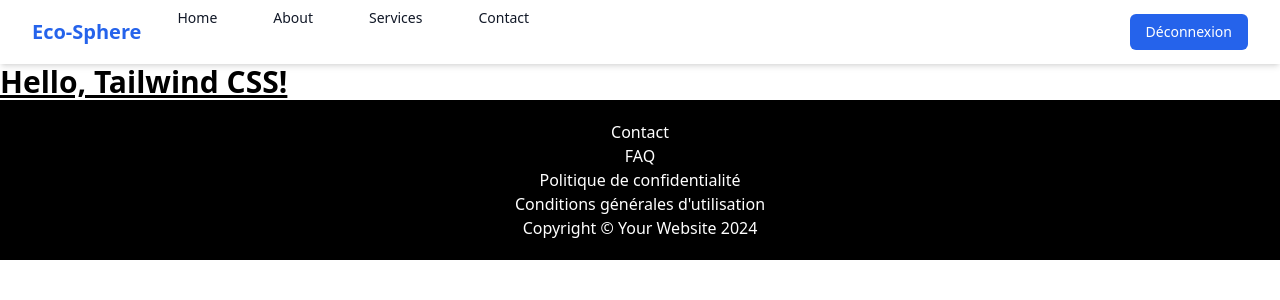
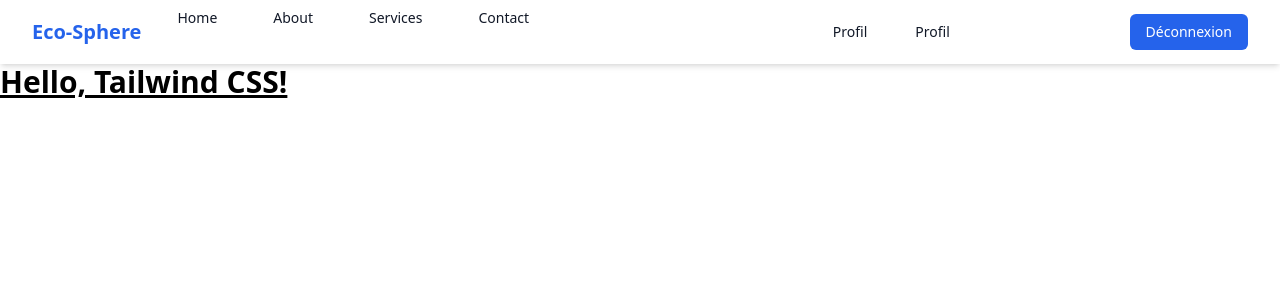
Before and after one commit to OWkut/Eco-Sphere, a PHP site: page / in a window 1280 px wide. Shown: the top 300 px of the page. Run offline with PHP 8.4, Linux system fonts and the light colour scheme; the visitor is signed in with stand-in values (Sample User, id 1); some libraries are stand-ins or nearby versions.

Commit message:
profil + fin admin

```diff
--- a/Controllers/VisiteurController.php
+++ b/Controllers/VisiteurController.php
@@ -5,9 +5,11 @@ require_once("./Controllers/MainController.php");
 
 class VisiteurController extends MainController{
     private $VisiteurModel;
+
     public function __construct(){
         $this->VisiteurModel = new VisiteurModel();
     }
+
     public function accueil(){
         $data_page = [
             "page_description" => "Description de la page d'accueil",
@@ -77,4 +79,21 @@ class VisiteurController extends MainController{
         header("Location: ". URL . "accueil");
     }
 
+    public function profil(){
+        $data=$this->VisiteurModel->getInfoPerso();
+        $data_page = [
+            "page_description" => "Description du profil",
+            "page_title" => "Profil",
+            "user" => $data,
+            "view" => "Views/Profil.view.php",
+            "template" => "Views/common/template.php"
+        ];
+        $this->genererPage($data_page);
+    }
+
+    public function modifierInfo($email,$info){
+        $this->VisiteurModel->modifierInfo($email,$info);
+        header("Location: " . URL . "profil");
+    }
+
 }
--- a/Models/VisiteurModel.php
+++ b/Models/VisiteurModel.php
@@ -40,4 +40,24 @@ class VisiteurModel extends db
         $stmt->closeCursor();
         return $estModifier;
     }
+
+    public function getInfoPerso(){
+        $req = "SELECT * FROM users WHERE email = :email";
+        $stmt = $this->getBdd()->prepare($req);
+        $stmt->bindValue(":email", $_SESSION['profil']['email'], PDO::PARAM_STR);
+        $stmt->execute();
+        $resultat = $stmt->fetch(PDO::FETCH_ASSOC);
+        $stmt->closeCursor();
+        return $resultat;
+    }
+
+    public function modifierInfo($email,$info){
+        $req = "UPDATE users SET infos = :infos WHERE email = :email";
+        $stmt = $this->getBdd()->prepare($req);
+        $stmt->bindValue(":infos", $info, PDO::PARAM_STR);
+        $stmt->bindValue(":email", $email, PDO::PARAM_STR);
+        $stmt->execute();
+        $stmt->closeCursor();
+    }
+
 }
--- a/Views/common/footer.php
+++ /dev/null
@@ -1,10 +0,0 @@
-<footer class="py-5 bg-black">
-            <div class="container px-5">
-                <p class="m-0 text-center text-white small">Contact</p>
-                <p class="m-0 text-center text-white small">FAQ</p>
-                <p class="m-0 text-center text-white small">Politique de confidentialité</p>
-                <p class="m-0 text-center text-white small">Conditions générales d'utilisation</p>
-                <p></p>
-                <p class="m-0 text-center text-white small">Copyright &copy; Your Website 2024</p>
-            </div>
-        </footer>
--- a/Views/common/menu.php
+++ b/Views/common/menu.php
@@ -16,6 +16,16 @@
             <?php if(!empty($_SESSION['profil']['role']) && $_SESSION['profil']['role']==="Admin") : ?>
                 <div class="hidden sm:ml-6 sm:flex sm:items-center">
                     <a href="<?= URL ?>\droits" class="text-gray-900 hover:text-blue-500 px-3 py-2 rounded-md text-sm font-medium">Gestion des comptes</a>
+                </div>
+            <?php endif; ?>
+        </div>
+        <div class="flex items-center">
+            <?php if(!empty($_SESSION['profil'])) : ?>
+                <div class="hidden sm:ml-6 sm:flex sm:items-center">
+                    <a href="<?= URL ?>profil" class="text-gray-900 hover:text-blue-500 px-3 py-2 rounded-md text-sm font-medium">Profil</a>
+                </div>
+                <div class="hidden sm:ml-6 sm:flex sm:items-center">
+                    <a href="<?= URL ?>profil" class="text-gray-900 hover:text-blue-500 px-3 py-2 rounded-md text-sm font-medium">Profil</a>
                 </div>
             <?php endif; ?>
         </div>
--- a/Views/common/template.php
+++ b/Views/common/template.php
@@ -7,7 +7,7 @@
   <meta charset="utf-8">
   <meta name="viewport" content="width=device-width, initial-scale=1, shrink-to-fit=no">
   <meta name="description" content="<?= $page_description; ?>">
-
+  <link href="https://cdn.jsdelivr.net/npm/tailwindcss@2.2.19/dist/tailwind.min.css" rel="stylesheet">
   <link rel="stylesheet" href="<?= URL ?>/Public/CSS/style.css">
 
 </head>
@@ -25,10 +25,6 @@
         }
         ?>
 
-    <footer>
-      <?php require_once("./Views/common/footer.php"); ?>
-    </footer>
-
     <?php if(!empty($page_javascript)) : ?>
       <?php foreach ($page_javascript as $fichier_javascript) : ?>
         <script src="<?= URL?>public/JavaScript/<?= $fichier_javascript ?>"></script>
@@ -36,7 +32,7 @@
     <?php endif; ?>
 
     <script src="<?= URL ?>public/JavaScript/jquery-3.2.1.js"></script>
-    <!-- Bootstrap JavaScript Libraries -->
+    <link href="https://fonts.googleapis.com/icon?family=Material+Icons" rel="stylesheet">
     <script src="https://cdn.jsdelivr.net/npm/@popperjs/core@2.11.6/dist/umd/popper.min.js" integrity="sha384-oBqDVmMz9ATKxIep9tiCxS/Z9fNfEXiDAYTujMAeBAsjFuCZSmKbSSUnQlmh/jp3" crossorigin="anonymous"></script>
     <script src="https://cdn.jsdelivr.net/npm/bootstrap@5.2.3/dist/js/bootstrap.bundle.min.js"></script>
     <script src="https://kit.fontawesome.com/9bae5d6ed8.js" crossorigin="anonymous"></script>
--- a/Views/droits.view.php
+++ b/Views/droits.view.php
@@ -20,9 +20,9 @@
                             <td class="px-6 py-4"></td>
                         <?php else : ?>
                             <td class="px-6 py-4">
-                                <form action="<?= URL ?>validation_modificationRole" method="POST" class="inline">
+                                <form action="<?= URL ?>modifier_role" method="POST" class="inline">
                                     <input type="hidden" name="email" value="<?= $utilisateur['email'] ?>" />
-                                    <select name="rol" class="form-select bg-white border border-gray-300 rounded-lg py-2 px-5 text-lg focus:ring-2 focus:ring-blue-500 hover:bg-indigo-50 transition duration-300" onchange="confirm('Confirmez-vous la modification ?') ? submit() : document.location.reload()">
+                                    <select name="role" class="form-select bg-white border border-gray-300 rounded-lg py-2 px-5 text-lg focus:ring-2 focus:ring-blue-500 hover:bg-indigo-50 transition duration-300" onchange="confirm('Confirmez-vous la modification ?') ? submit() : document.location.reload()">
                                         <option value="Utilisateurs" <?= $utilisateur['role'] === "Utilisateurs" ? "selected" : ""?>>Utilisateur</option>
                                         <option value="Admin" <?= $utilisateur['role'] === "Admin" ? "selected" : ""?>>Administrateur</option>
                                     </select>
--- a/index.php
+++ b/index.php
@@ -66,16 +66,29 @@ try {
             break;
         case "supprimer_utilisateur":
             if(!empty($_SESSION['profil']) && $_SESSION['profil']['role']==="Admin"){
-                $email=htmlspecialchars($_POST['email'],ENT_QUOTES,'UTD-8');
+                $email=htmlspecialchars($_POST['email'],ENT_QUOTES,'UTF-8');
                 $administrateurController->supprimer_utilisateur($email);
             }
             break;
 
         case "modifier_role":
             if(!empty($_SESSION['profil']) && $_SESSION['profil']['role']==="Admin"){
-                $email=htmlspecialchars($_POST['email'],ENT_QUOTES,'UTD-8');
-                $administrateurController->supprimer_utilisateur($email);
+                $email=htmlspecialchars($_POST['email'],ENT_QUOTES,'UTF-8');
+                $role=htmlspecialchars($_POST['role'],ENT_QUOTES,'UTF-8');
+                $administrateurController->validation_modificationRole($email,$role);
             }
+            break;
+
+        case "profil":
+            if(!empty($_SESSION['profil'])){
+                $visiteurController->profil();
+            }
+            break;
+
+        case "modifier_info":
+            $info=htmlspecialchars($_POST['infos'],ENT_QUOTES,'UTF-8');
+            $email=htmlspecialchars($_POST['email'],ENT_QUOTES,'UTF-8');
+            $visiteurController->modifierInfo($email,$info);
             break;
 
         case "deconnexion":
```
Also changed, not shown: Views/Profil.view.php (added, +31 -0 lines), Views/menu.php (deleted, +0 -46 lines), 3 other files.
